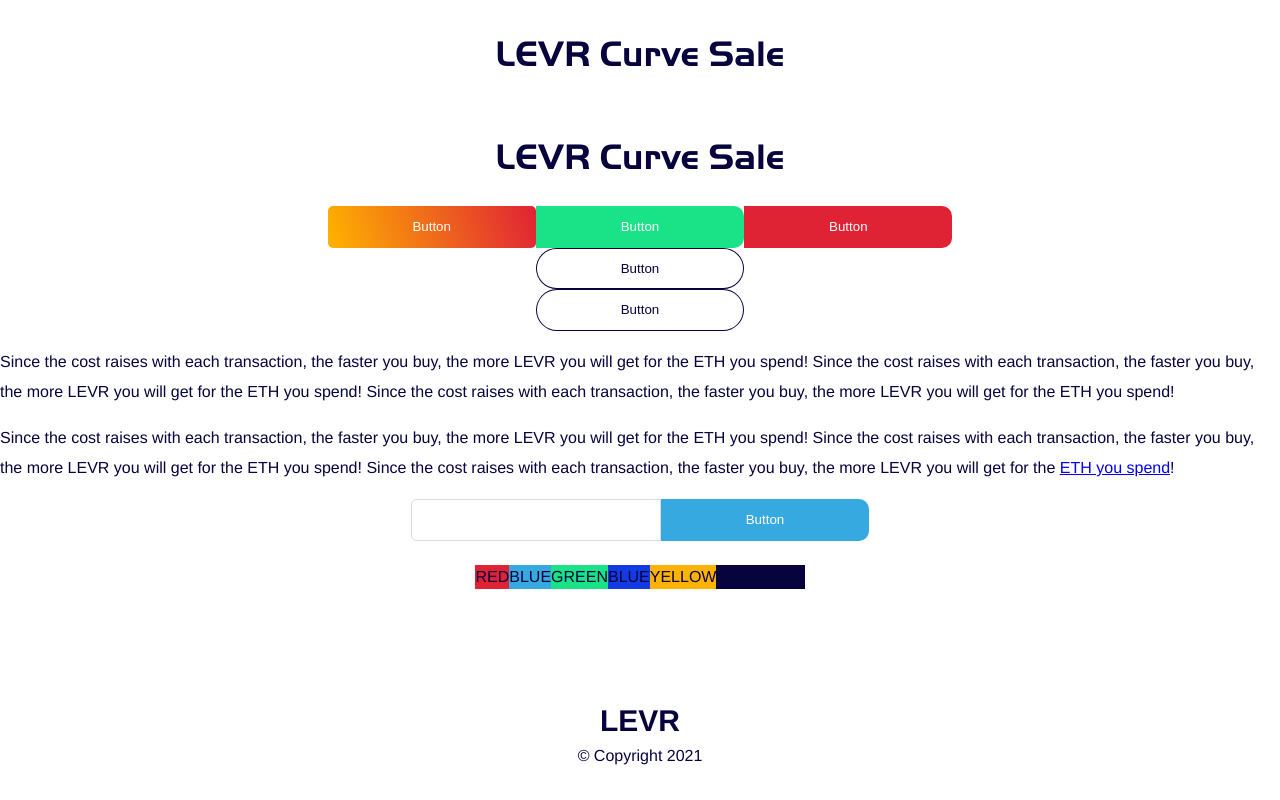
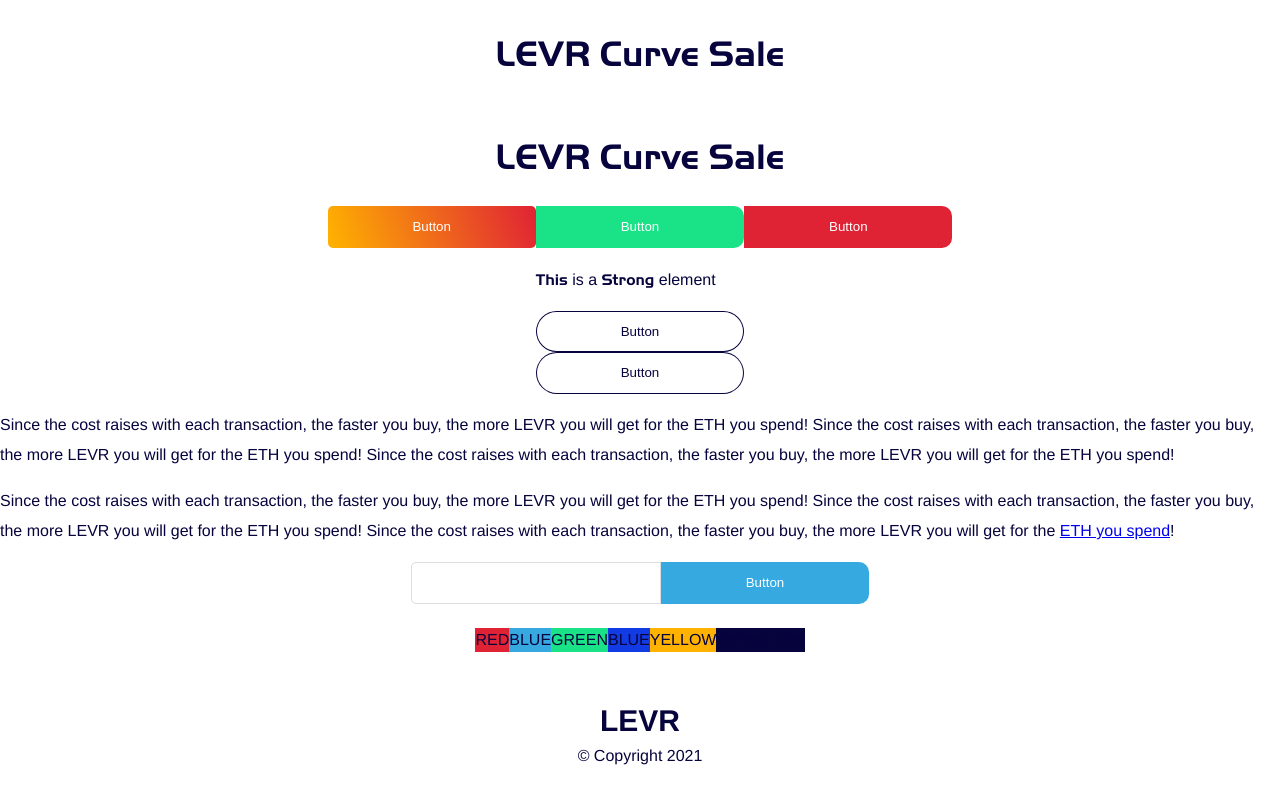
Before and after one commit to team-toast/levr-dashboard, a Next.js app: page / in a window 1280 px wide. Built offline with nearby package versions, Linux system fonts and the light colour scheme.

Commit message:
[Master] Strong tag

```diff
--- a/src/pages/index.jsx
+++ b/src/pages/index.jsx
@@ -11,6 +11,9 @@ export default function Home({ ethPrice }) {
         <button className="red border-radius-0-10">Button</button>
       </div>
       <div>
+        <p>
+          <strong>This</strong> is a <strong>Strong</strong> element
+        </p>
         <button className="action">Button</button>
       </div>
       <div>
--- a/src/styles/globalStyles.js
+++ b/src/styles/globalStyles.js
@@ -32,6 +32,7 @@ ${reset}
 }
 strong {
     font-family: HandelGotDBol;
+    font-weight: 500;
 }
 .content {
     max-width: ${sizes.container};
```
